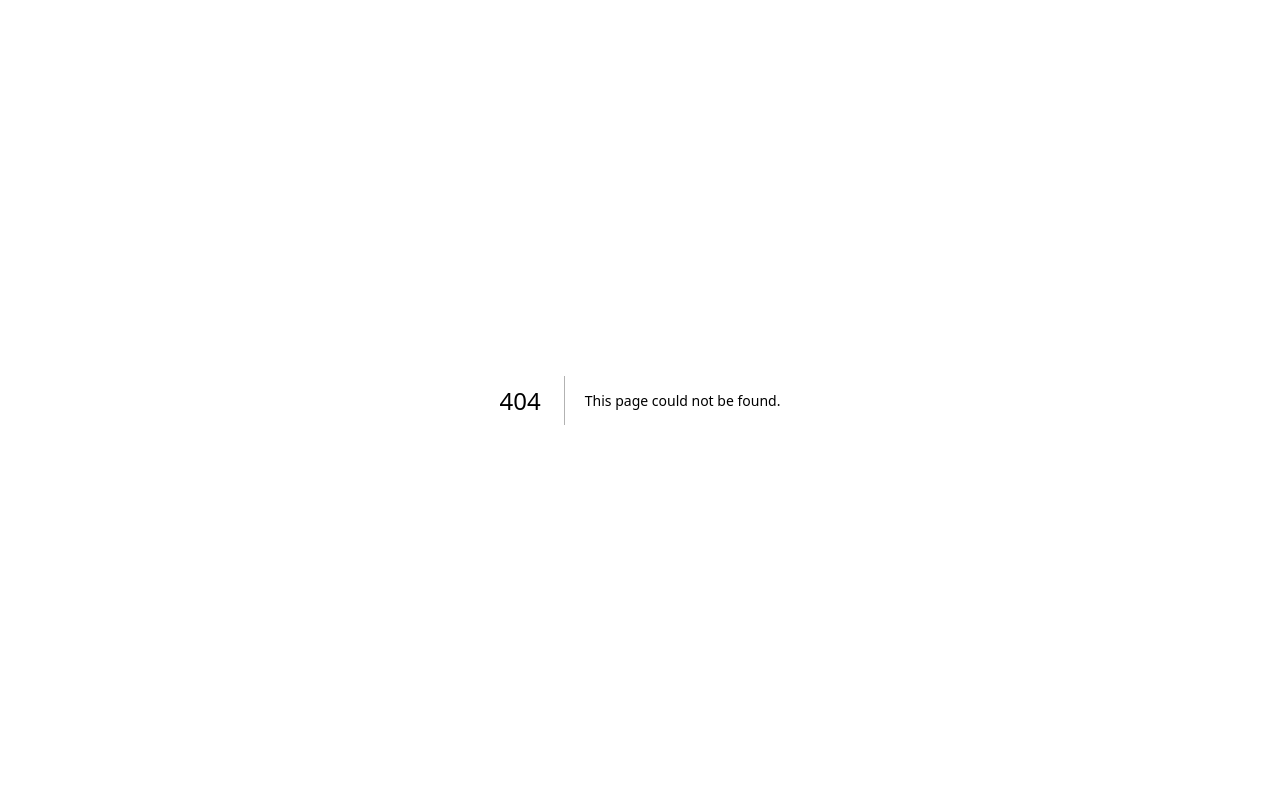
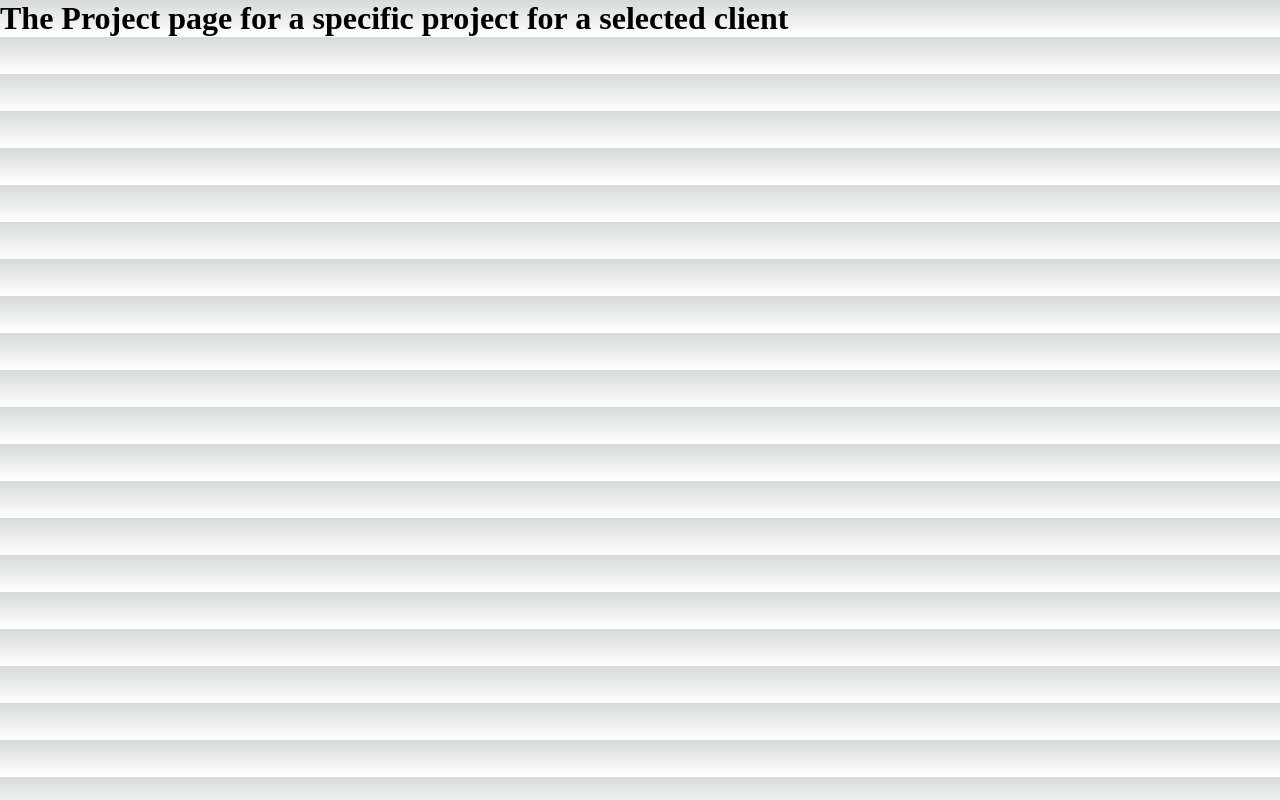
Before and after one commit to Shahi77/Next_basics, a Next.js app: page /clients/1/1 in a window 1280 px wide. Before the commit this address had no page. Built offline with nearby package versions, Linux system fonts and the light colour scheme.

Commit message:
building nested dynamic routes

```diff
--- /dev/null
+++ b/pages/clients/[id]/[clientprojectid].js
@@ -0,0 +1,16 @@
+import { useRouter } from 'next/router';
+
+function SelectedClientProjectPage() {
+
+    const router = useRouter();
+
+    console.log(router.pathname);
+    console.log(router.query);
+
+    return (
+        <div>
+            <h1>The Project page for a specific project for a selected client </h1>
+        </div>
+    )
+}
+export default SelectedClientProjectPage;
```
Also changed, not shown: pages/clients/[id]/index.js (added, +13 -0 lines), pages/clients/index.js (added, +8 -0 lines).
